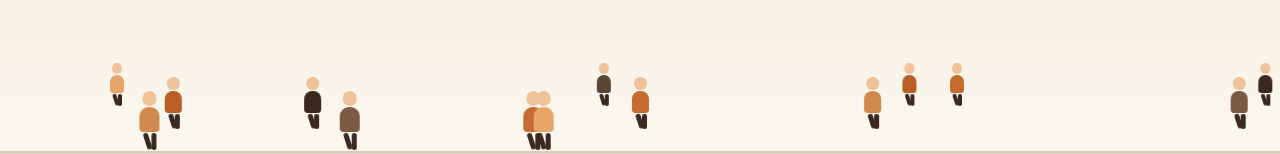
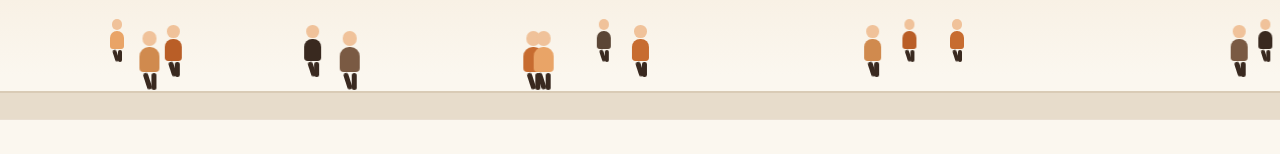
Before and after one commit to turtlekei/go, a plain HTML site: page index.html in a window 1280 px wide. Shown: the part 821-975 px from the top of the page. Drawn offline with nearby package versions, Linux system fonts and the light colour scheme.

Commit message:
Shorten crowd band so pedestrians sit within the first screen
Co-Authored-By: Claude Haiku 5.5 <noreply@anthropic.com>
Claude-Session: https://claude.ai/code/session_01THFJgyk3DoiuXUZpVvNNhf

```diff
--- a/index.html
+++ b/index.html
@@ -18,10 +18,10 @@ footer{padding-bottom:calc(100px + env(safe-area-inset-bottom,0px))!important}
 @media(prefers-reduced-motion:reduce){.booking-fab{transition:none}.booking-fab:hover{transform:none}}
 /* 人來人往街景動畫 */
 .crowd-band{position:relative;overflow:hidden;background:linear-gradient(#f6ecdd,#fbf7ef 75%);border-top:1px solid #e9dfd2;border-bottom:1px solid #e9dfd2}
-.crowd{position:relative;height:190px}
-.crowd::before{content:"";position:absolute;left:0;right:0;bottom:0;height:36px;background:#e7dccb;border-top:2px solid #d9cbb6}
-.crowd-title{position:relative;z-index:1;text-align:center;padding-top:22px;font-size:clamp(1.05rem,2.4vw,1.4rem);font-weight:700;color:var(--brown);pointer-events:none}
-.walker{position:absolute;left:0;bottom:calc(36px + var(--y));animation:walk var(--d) linear infinite;animation-delay:var(--delay)}
+.crowd{position:relative;height:130px}
+.crowd::before{content:"";position:absolute;left:0;right:0;bottom:0;height:28px;background:#e7dccb;border-top:2px solid #d9cbb6}
+.crowd-title{position:relative;z-index:1;text-align:center;padding-top:14px;font-size:clamp(1.05rem,2.4vw,1.4rem);font-weight:700;color:var(--brown);pointer-events:none}
+.walker{position:absolute;left:0;bottom:calc(28px + var(--y));animation:walk var(--d) linear infinite;animation-delay:var(--delay)}
 .walker.rev{animation-name:walk-rev}
 @keyframes walk{from{transform:translateX(-60px)}to{transform:translateX(calc(100vw + 60px))}}
 @keyframes walk-rev{from{transform:translateX(calc(100vw + 60px))}to{transform:translateX(-60px)}}
@@ -107,7 +107,7 @@ $('newsletterForm').addEventListener('submit',e=>{e.preventDefault();toast('已
 $('mobileMenuBtn').addEventListener('click',()=>{const hidden=$('mobileNav').classList.toggle('hidden');$('mobileMenuBtn').setAttribute('aria-expanded',String(!hidden))});$('mobileNav').addEventListener('click',e=>{if(e.target.closest('a')){$('mobileNav').classList.add('hidden');$('mobileMenuBtn').setAttribute('aria-expanded','false')}});
 document.addEventListener('keydown',e=>{if(e.key==='Escape'){showLayer('cartLayer',false);closeCheckout()}});
 // 產生街景中的行人：分三層深度，速度與大小略有不同，部分往反方向走。
-function buildCrowd(){const wrap=$('crowdTrack');if(!wrap)return;const colors=['#c76c30','#39291f','#e9a467','#7a5a43','#b95e27','#5b4636','#d08a4e'];const lanes=[{y:0,s:1.1,d:12},{y:22,s:.95,d:17},{y:44,s:.8,d:24}];const n=15;let html='';for(let i=0;i<n;i++){const l=lanes[i%3];const d=(l.d+(i%4)*1.3).toFixed(1);const delay=(-(((i*7)%n)/n)*Number(d)).toFixed(2);const rev=i%2?' rev':'';html+=`<div class="walker${rev}" style="--y:${l.y}px;--s:${l.s};--d:${d}s;--delay:${delay}s;--c:${colors[i%colors.length]}"><div class="figure"><span class="head"></span><span class="body"></span><span class="legs"><i></i><i></i></span></div></div>`}wrap.innerHTML=html}
+function buildCrowd(){const wrap=$('crowdTrack');if(!wrap)return;const colors=['#c76c30','#39291f','#e9a467','#7a5a43','#b95e27','#5b4636','#d08a4e'];const lanes=[{y:0,s:1.1,d:12},{y:14,s:.95,d:17},{y:28,s:.8,d:24}];const n=15;let html='';for(let i=0;i<n;i++){const l=lanes[i%3];const d=(l.d+(i%4)*1.3).toFixed(1);const delay=(-(((i*7)%n)/n)*Number(d)).toFixed(2);const rev=i%2?' rev':'';html+=`<div class="walker${rev}" style="--y:${l.y}px;--s:${l.s};--d:${d}s;--delay:${delay}s;--c:${colors[i%colors.length]}"><div class="figure"><span class="head"></span><span class="body"></span><span class="legs"><i></i><i></i></span></div></div>`}wrap.innerHTML=html}
 buildCrowd();$('year').textContent=new Date().getFullYear();renderMenu();renderStore();renderFaq();updateCart();icons();
 </script>
 </body></html>
```
